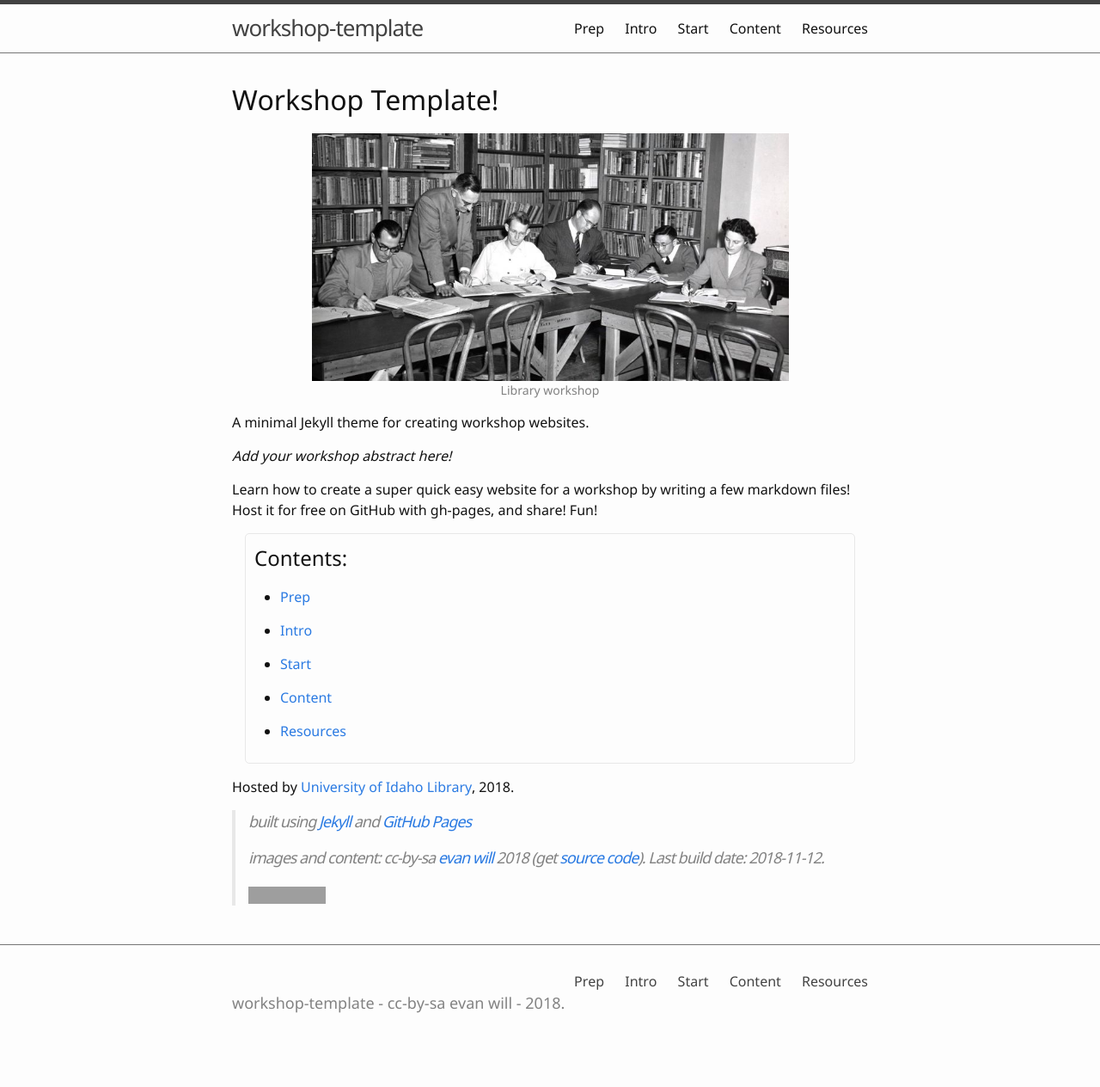
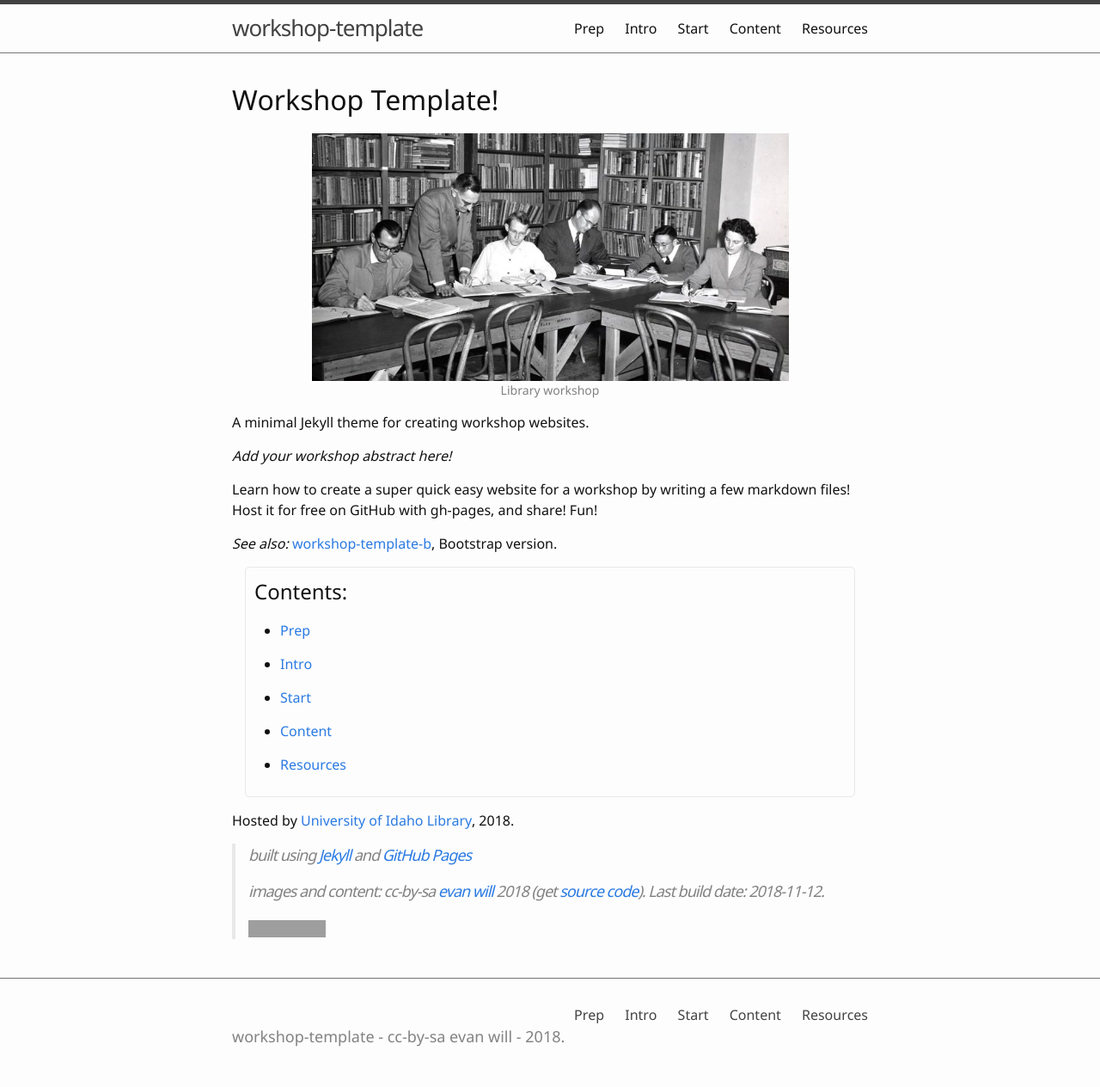
Before and after one commit to evanwill/workshop-template, a Jekyll site: the page built from index.md, in a window 1280 px wide. Shown: the whole page at 86% size. Built offline with Jekyll 4.4.1, drawn with Linux system fonts in a browser that asks for light colours; before the commit the page ends 1225 px from its top, so only the background shows below that; grey boxes are pictures that could not be loaded.

Commit message:
add link to bootstrap version

```diff
--- a/index.md
+++ b/index.md
@@ -13,6 +13,8 @@ A minimal Jekyll theme for creating workshop websites.
 Learn how to create a super quick easy website for a workshop by writing a few markdown files!
 Host it for free on GitHub with gh-pages, and share!
 Fun!
+
+*See also:* [workshop-template-b](https://evanwill.github.io/workshop-template-b/), Bootstrap version.
 
 <div class="toc" markdown="1">
 ## Contents:
```
